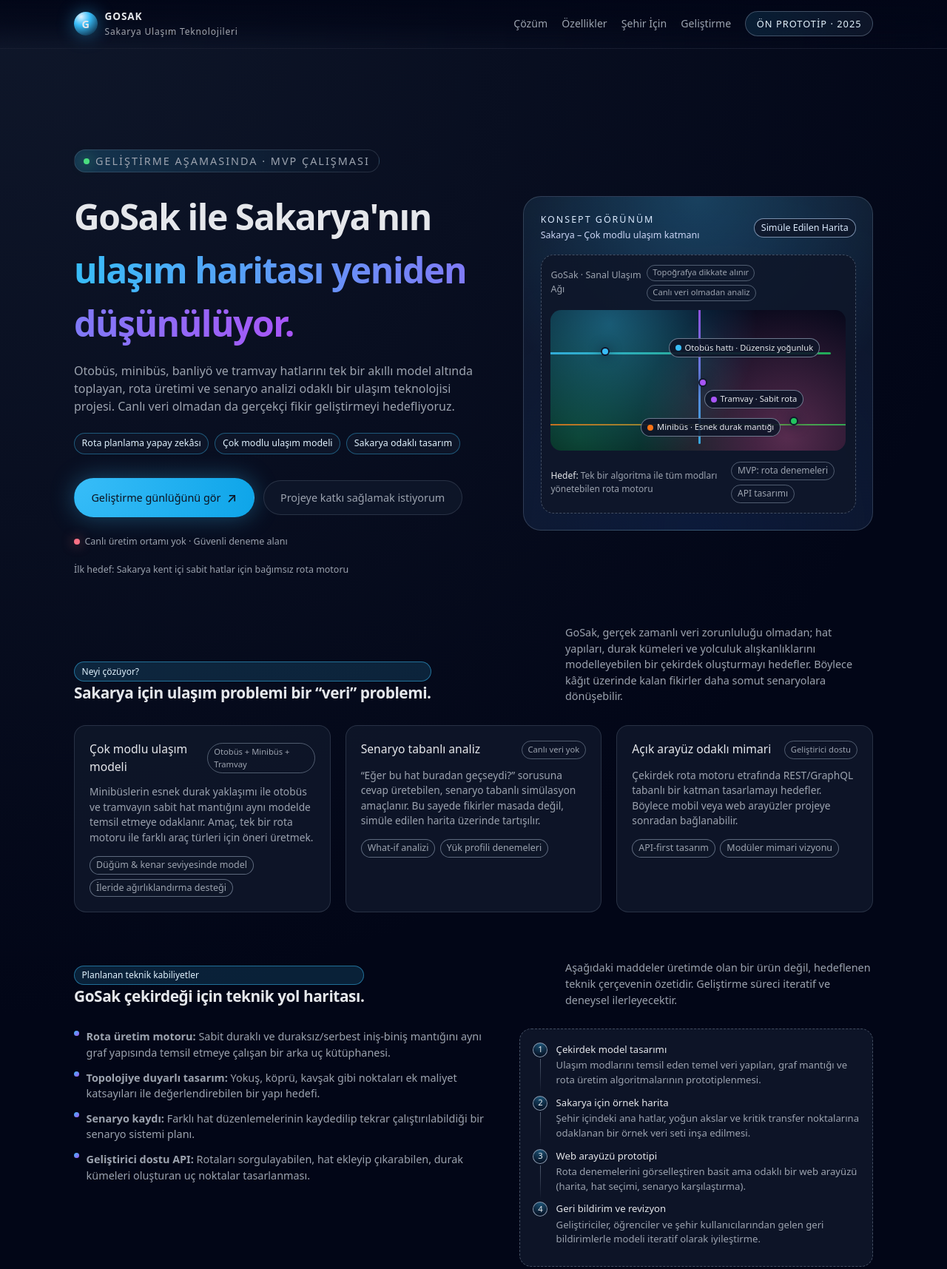
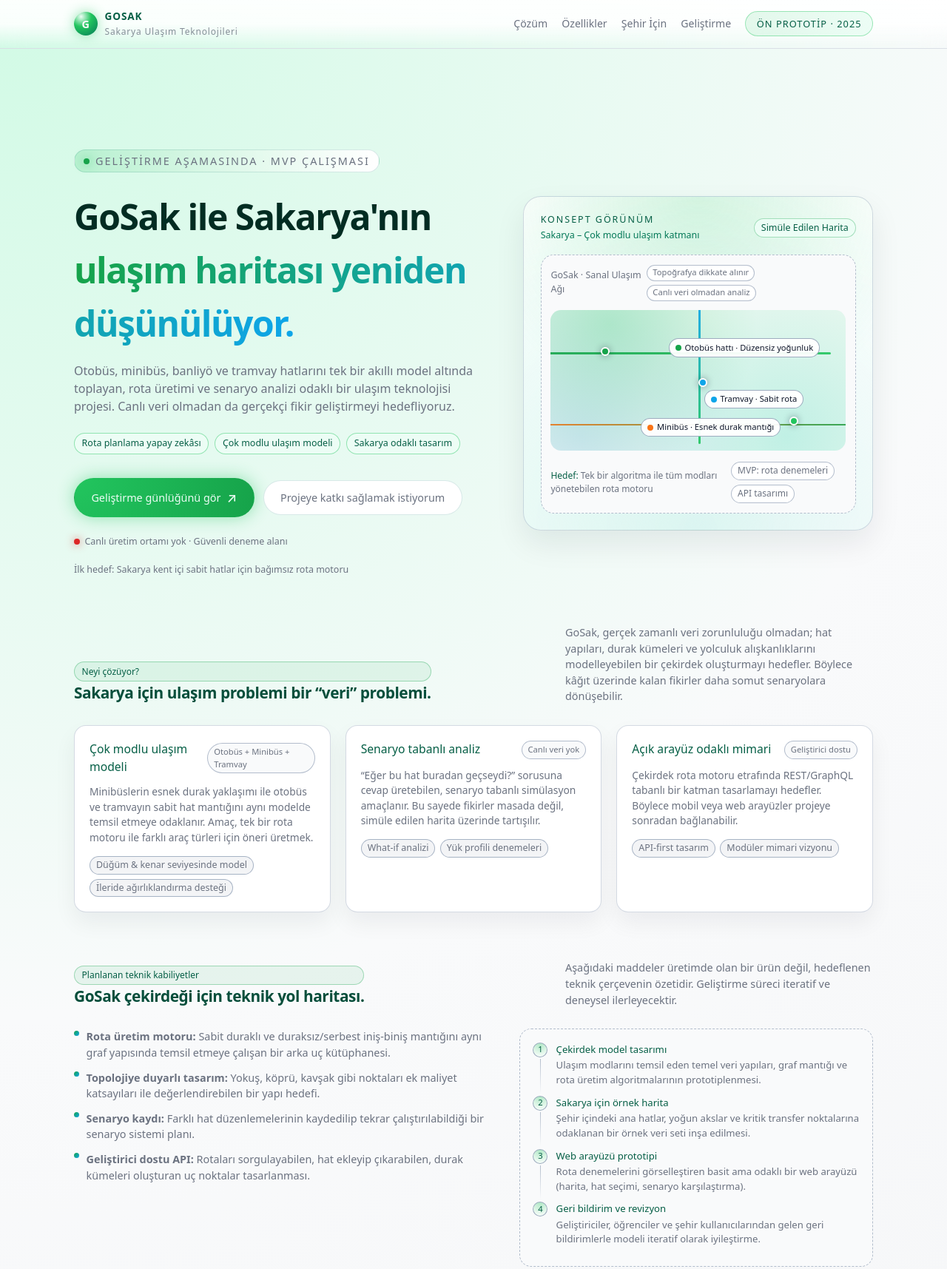
Before and after one commit to AlihanHoylu/GoSakPage, a plain HTML site: page index.html in a window 1280 px wide. Shown: the top 1715 px of the page at 74% size. Drawn offline with Linux system fonts and the light colour scheme.

Commit message:
Update index.html

```diff
--- a/index.html
+++ b/index.html
@@ -8,15 +8,16 @@
 
   <style>
     :root {
-      --bg-dark: #050816;
-      --bg-card: rgba(15, 23, 42, 0.9);
-      --accent: #38bdf8;
-      --accent-soft: rgba(56, 189, 248, 0.15);
-      --text-main: #e5e7eb;
-      --text-muted: #9ca3af;
-      --border-subtle: rgba(148, 163, 184, 0.2);
-      --danger: #fb7185;
-      --success: #4ade80;
+      --bg-page: #f4f7f5;
+      --bg-header: rgba(255, 255, 255, 0.92);
+      --bg-card: #ffffff;
+      --accent: #16a34a;
+      --accent-soft: rgba(22, 163, 74, 0.08);
+      --text-main: #022c22;
+      --text-muted: #6b7280;
+      --border-subtle: rgba(15, 118, 110, 0.16);
+      --danger: #dc2626;
+      --success: #16a34a;
     }
 
     * {
@@ -28,7 +29,8 @@
     body {
       font-family: system-ui, -apple-system, BlinkMacSystemFont, "SF Pro Text",
         "Segoe UI", sans-serif;
-      background: radial-gradient(circle at top left, #0f172a 0, #020617 45%, #020617 100%);
+      background:
+        radial-gradient(circle at top left, #d1fae5 0, #f9fafb 45%, #f3f4f6 100%);
       color: var(--text-main);
       min-height: 100vh;
       line-height: 1.5;
@@ -49,14 +51,14 @@
       position: sticky;
       top: 0;
       z-index: 20;
-      backdrop-filter: blur(18px);
+      backdrop-filter: blur(16px);
       background: linear-gradient(
         to bottom,
-        rgba(2, 6, 23, 0.95),
-        rgba(2, 6, 23, 0.7),
+        var(--bg-header),
+        rgba(255, 255, 255, 0.88),
         transparent
       );
-      border-bottom: 1px solid rgba(148, 163, 184, 0.15);
+      border-bottom: 1px solid rgba(148, 163, 184, 0.35);
     }
 
     .nav {
@@ -77,25 +79,28 @@
       letter-spacing: 0.06em;
       text-transform: uppercase;
       font-size: 0.85rem;
+      color: #065f46;
     }
 
     .logo-badge {
       width: 32px;
       height: 32px;
       border-radius: 999px;
-      background: radial-gradient(circle at 30% 20%, #e0f2fe, #38bdf8 35%, #020617 100%);
+      background: radial-gradient(circle at 30% 20%, #ecfdf5, #22c55e 40%, #047857 100%);
       display: flex;
       align-items: center;
       justify-content: center;
       font-size: 0.9rem;
-      box-shadow: 0 0 24px rgba(56, 189, 248, 0.45);
+      box-shadow: 0 0 16px rgba(34, 197, 94, 0.45);
+      color: #f9fafb;
     }
 
     .logo span:last-child {
-      opacity: 0.7;
+      opacity: 0.8;
       font-weight: 400;
       text-transform: none;
       font-size: 0.75rem;
+      color: #6b7280;
     }
 
     .nav-links {
@@ -115,16 +120,16 @@
 
     .nav-links a:hover {
       color: var(--text-main);
-      border-color: rgba(148, 163, 184, 0.5);
+      border-color: rgba(34, 197, 94, 0.6);
     }
 
     .nav-pill {
       border-radius: 999px;
       padding: 0.4rem 0.9rem;
-      border: 1px solid rgba(148, 163, 184, 0.4);
-      background: radial-gradient(circle at top left, rgba(56, 189, 248, 0.13), rgba(15, 23, 42, 0.9));
+      border: 1px solid rgba(34, 197, 94, 0.4);
+      background: radial-gradient(circle at top left, rgba(34, 197, 94, 0.12), #ecfdf5);
       font-size: 0.8rem;
-      color: #e5f4ff;
+      color: #065f46;
       text-transform: uppercase;
       letter-spacing: 0.08em;
       font-weight: 500;
@@ -148,7 +153,7 @@
       padding: 0.25rem 0.75rem;
       border-radius: 999px;
       border: 1px solid var(--border-subtle);
-      background: radial-gradient(circle at left, rgba(56, 189, 248, 0.2), transparent);
+      background: radial-gradient(circle at left, rgba(34, 197, 94, 0.18), #ffffff);
       color: var(--text-muted);
     }
 
@@ -157,7 +162,7 @@
       height: 8px;
       border-radius: 999px;
       background: var(--success);
-      box-shadow: 0 0 16px rgba(74, 222, 128, 0.7);
+      box-shadow: 0 0 14px rgba(34, 197, 94, 0.7);
     }
 
     .hero-title {
@@ -165,10 +170,11 @@
       font-size: clamp(2.3rem, 4vw, 3rem);
       font-weight: 700;
       letter-spacing: -0.03em;
+      color: #022c22;
     }
 
     .hero-title span {
-      background: linear-gradient(to right, #38bdf8, #a855f7);
+      background: linear-gradient(to right, #16a34a, #0ea5e9);
       -webkit-background-clip: text;
       background-clip: text;
       color: transparent;
@@ -192,9 +198,9 @@
       font-size: 0.78rem;
       padding: 0.25rem 0.6rem;
       border-radius: 999px;
-      border: 1px solid rgba(56, 189, 248, 0.4);
-      background-color: rgba(15, 23, 42, 0.9);
-      color: #e0f2fe;
+      border: 1px solid rgba(34, 197, 94, 0.45);
+      background-color: #ecfdf5;
+      color: #065f46;
     }
 
     .hero-actions {
@@ -221,26 +227,27 @@
     }
 
     .btn-primary {
-      background: radial-gradient(circle at top left, #38bdf8, #0ea5e9);
-      box-shadow: 0 0 32px rgba(56, 189, 248, 0.35);
-      color: #0b1220;
+      background: radial-gradient(circle at top left, #22c55e, #16a34a);
+      box-shadow: 0 0 22px rgba(34, 197, 94, 0.45);
+      color: #ecfdf5;
     }
 
     .btn-primary:hover {
       transform: translateY(-1px);
-      box-shadow: 0 0 40px rgba(56, 189, 248, 0.5);
+      box-shadow: 0 0 28px rgba(34, 197, 94, 0.6);
     }
 
     .btn-ghost {
       border-color: var(--border-subtle);
-      background: rgba(15, 23, 42, 0.9);
+      background: #ffffff;
       color: var(--text-muted);
     }
 
     .btn-ghost:hover {
-      border-color: rgba(148, 163, 184, 0.7);
+      border-color: rgba(15, 118, 110, 0.45);
       color: var(--text-main);
       transform: translateY(-1px);
+      background-color: #f9fafb;
     }
 
     .btn-icon {
@@ -268,18 +275,19 @@
       height: 8px;
       border-radius: 999px;
       background: var(--danger);
-      box-shadow: 0 0 16px rgba(248, 113, 113, 0.7);
+      box-shadow: 0 0 12px rgba(220, 38, 38, 0.7);
     }
 
     .hero-panel {
       border-radius: 1.5rem;
       padding: 1.4rem;
-      border: 1px solid rgba(148, 163, 184, 0.25);
+      border: 1px solid rgba(148, 163, 184, 0.4);
       background:
-        radial-gradient(circle at top, rgba(56, 189, 248, 0.25), transparent 60%),
-        radial-gradient(circle at bottom, rgba(59, 130, 246, 0.15), rgba(15, 23, 42, 0.95));
+        radial-gradient(circle at top, rgba(34, 197, 94, 0.18), transparent 60%),
+        radial-gradient(circle at bottom, rgba(45, 212, 191, 0.12), #ffffff);
       position: relative;
       overflow: hidden;
+      box-shadow: 0 18px 40px rgba(15, 23, 42, 0.08);
     }
 
     .hero-panel-header {
@@ -288,20 +296,21 @@
       align-items: center;
       margin-bottom: 1rem;
       font-size: 0.78rem;
-      color: #dbeafe;
+      color: #065f46;
     }
 
     .hero-panel-badge {
       padding: 0.18rem 0.55rem;
       border-radius: 999px;
-      border: 1px solid rgba(191, 219, 254, 0.6);
-      background: rgba(15, 23, 42, 0.85);
+      border: 1px solid rgba(22, 163, 74, 0.35);
+      background: #ecfdf5;
+      color: #065f46;
     }
 
     .hero-map {
       border-radius: 1.1rem;
-      border: 1px dashed rgba(148, 163, 184, 0.4);
-      background-color: rgba(15, 23, 42, 0.9);
+      border: 1px dashed rgba(148, 163, 184, 0.7);
+      background-color: #f9fafb;
       padding: 0.8rem;
       position: relative;
       overflow: hidden;
@@ -325,8 +334,9 @@
     .hero-map-badges span {
       padding: 0.1rem 0.45rem;
       border-radius: 999px;
-      border: 1px solid rgba(148, 163, 184, 0.5);
+      border: 1px solid rgba(148, 163, 184, 0.7);
       font-size: 0.7rem;
+      background-color: #ffffff;
     }
 
     .hero-lines {
@@ -334,17 +344,17 @@
       height: 190px;
       border-radius: 0.9rem;
       background:
-        radial-gradient(circle at 20% 10%, rgba(56, 189, 248, 0.4), transparent 55%),
-        radial-gradient(circle at 80% 90%, rgba(244, 114, 182, 0.35), transparent 55%),
-        radial-gradient(circle at 10% 90%, rgba(22, 163, 74, 0.35), transparent 60%),
-        #020617;
+        radial-gradient(circle at 20% 10%, rgba(34, 197, 94, 0.25), transparent 55%),
+        radial-gradient(circle at 80% 90%, rgba(45, 212, 191, 0.2), transparent 55%),
+        radial-gradient(circle at 10% 90%, rgba(59, 130, 246, 0.15), transparent 60%),
+        #e5f7ee;
       overflow: hidden;
     }
 
     .line {
       position: absolute;
       border-radius: 999px;
-      opacity: 0.85;
+      opacity: 0.9;
     }
 
     .line-bus {
@@ -353,7 +363,7 @@
       top: 30%;
       left: -5%;
       right: 0;
-      background: linear-gradient(to right, #38bdf8, #22c55e);
+      background: linear-gradient(to right, #16a34a, #22c55e);
     }
 
     .line-tram {
@@ -361,7 +371,7 @@
       height: 100%;
       left: 50%;
       top: -5%;
-      background: linear-gradient(to bottom, #a855f7, #38bdf8);
+      background: linear-gradient(to bottom, #0ea5e9, #22c55e);
     }
 
     .line-minibus {
@@ -369,7 +379,7 @@
       width: 120%;
       bottom: 18%;
       left: -10%;
-      background: linear-gradient(to right, #f97316, #22c55e);
+      background: linear-gradient(to right, #f97316, #16a34a);
     }
 
     .node {
@@ -377,20 +387,20 @@
       width: 12px;
       height: 12px;
       border-radius: 999px;
-      border: 2px solid #0f172a;
-      box-shadow: 0 0 16px rgba(15, 23, 42, 0.8);
+      border: 2px solid #ffffff;
+      box-shadow: 0 0 10px rgba(15, 23, 42, 0.4);
     }
 
     .node-a {
       top: 26%;
       left: 17%;
-      background: #38bdf8;
+      background: #16a34a;
     }
 
     .node-b {
       top: 48%;
       left: 50%;
-      background: #a855f7;
+      background: #0ea5e9;
     }
 
     .node-c {
@@ -404,9 +414,9 @@
       padding: 0.2rem 0.5rem;
       border-radius: 999px;
       font-size: 0.7rem;
-      background: rgba(15, 23, 42, 0.9);
-      border: 1px solid rgba(148, 163, 184, 0.7);
-      color: #e5e7eb;
+      background: rgba(255, 255, 255, 0.95);
+      border: 1px solid rgba(148, 163, 184, 0.9);
+      color: #0f172a;
       display: inline-flex;
       align-items: center;
       gap: 0.3rem;
@@ -435,11 +445,11 @@
     }
 
     .vehicle-bus span {
-      background: #38bdf8;
+      background: #16a34a;
     }
 
     .vehicle-tram span {
-      background: #a855f7;
+      background: #0ea5e9;
     }
 
     .vehicle-minibus span {
@@ -456,7 +466,7 @@
     }
 
     .hero-panel-footer strong {
-      color: #e5e7eb;
+      color: #065f46;
       font-weight: 500;
     }
 
@@ -469,7 +479,8 @@
     .pill-row span {
       padding: 0.15rem 0.5rem;
       border-radius: 999px;
-      border: 1px solid rgba(148, 163, 184, 0.5);
+      border: 1px solid rgba(148, 163, 184, 0.7);
+      background-color: #ffffff;
     }
 
     section {
@@ -488,6 +499,7 @@
       font-size: 1.3rem;
       font-weight: 600;
       letter-spacing: -0.02em;
+      color: #064e3b;
     }
 
     .section-subtitle {
@@ -500,9 +512,9 @@
       font-size: 0.75rem;
       padding: 0.2rem 0.6rem;
       border-radius: 999px;
-      border: 1px solid rgba(56, 189, 248, 0.5);
+      border: 1px solid rgba(22, 163, 74, 0.35);
       background-color: var(--accent-soft);
-      color: #e0f2fe;
+      color: #065f46;
     }
 
     .grid-3 {
@@ -513,18 +525,19 @@
 
     .card {
       border-radius: 1rem;
-      border: 1px solid rgba(148, 163, 184, 0.2);
+      border: 1px solid rgba(148, 163, 184, 0.4);
       background: var(--bg-card);
       padding: 1.25rem;
       position: relative;
       overflow: hidden;
+      box-shadow: 0 14px 30px rgba(15, 23, 42, 0.06);
     }
 
     .card::before {
       content: "";
       position: absolute;
       inset: 0;
-      background: radial-gradient(circle at top left, rgba(56, 189, 248, 0.14), transparent 55%);
+      background: radial-gradient(circle at top left, rgba(34, 197, 94, 0.16), transparent 55%);
       opacity: 0;
       transition: opacity 0.2s ease;
       pointer-events: none;
@@ -544,14 +557,16 @@
     .card-title {
       font-size: 0.98rem;
       font-weight: 500;
+      color: #065f46;
     }
 
     .card-tag {
       font-size: 0.7rem;
       padding: 0.18rem 0.5rem;
       border-radius: 999px;
-      border: 1px solid rgba(148, 163, 184, 0.5);
+      border: 1px solid rgba(148, 163, 184, 0.7);
       color: var(--text-muted);
+      background-color: #f9fafb;
     }
 
     .card-body {
@@ -571,8 +586,8 @@
     .card-meta span {
       padding: 0.12rem 0.5rem;
       border-radius: 999px;
-      background: rgba(15, 23, 42, 0.9);
-      border: 1px solid rgba(148, 163, 184, 0.6);
+      background: #f3f4f6;
+      border: 1px solid rgba(148, 163, 184, 0.8);
     }
 
     .grid-2 {
@@ -601,15 +616,15 @@
       width: 7px;
       height: 7px;
       border-radius: 999px;
-      background: linear-gradient(to bottom right, #38bdf8, #a855f7);
+      background: linear-gradient(to bottom right, #16a34a, #0ea5e9);
       flex-shrink: 0;
     }
 
     .timeline {
       border-radius: 1rem;
-      border: 1px dashed rgba(148, 163, 184, 0.4);
+      border: 1px dashed rgba(148, 163, 184, 0.7);
       padding: 1.1rem 1.1rem 0.9rem;
-      background: rgba(15, 23, 42, 0.9);
+      background: #f9fafb;
       font-size: 0.82rem;
     }
 
@@ -629,7 +644,7 @@
       top: 1.4rem;
       bottom: 0.2rem;
       width: 1px;
-      background: linear-gradient(to bottom, rgba(148, 163, 184, 0.5), transparent);
+      background: linear-gradient(to bottom, rgba(148, 163, 184, 0.7), transparent);
     }
 
     .timeline-index {
@@ -641,13 +656,14 @@
       align-items: center;
       justify-content: center;
       font-size: 0.7rem;
-      background: radial-gradient(circle at top, rgba(56, 189, 248, 0.4), #020617);
+      background: radial-gradient(circle at top, rgba(34, 197, 94, 0.35), #ffffff);
+      color: #065f46;
     }
 
     .timeline-title {
       font-weight: 500;
       margin-bottom: 0.1rem;
-      color: #e5e7eb;
+      color: #065f46;
     }
 
     .timeline-body {
@@ -656,22 +672,24 @@
 
     .newsletter {
       border-radius: 1.2rem;
-      border: 1px solid rgba(148, 163, 184, 0.3);
+      border: 1px solid rgba(148, 163, 184, 0.6);
       background:
-        radial-gradient(circle at left, rgba(56, 189, 248, 0.25), transparent 55%),
-        rgba(15, 23, 42, 0.95);
+        radial-gradient(circle at left, rgba(34, 197, 94, 0.22), transparent 55%),
+        #ffffff;
       padding: 1.4rem 1.4rem 1.2rem;
       display: grid;
       grid-template-columns: minmax(0, 2fr) minmax(0, 1.3fr);
       gap: 1.25rem;
       align-items: center;
       margin-top: 2.5rem;
+      box-shadow: 0 16px 35px rgba(15, 23, 42, 0.06);
     }
 
     .newsletter-title {
       font-size: 1.05rem;
       font-weight: 600;
       margin-bottom: 0.3rem;
+      color: #065f46;
     }
 
     .newsletter-text {
@@ -690,23 +708,23 @@
       flex: 1;
       min-width: 0;
       border-radius: 999px;
-      border: 1px solid rgba(148, 163, 184, 0.6);
+      border: 1px solid rgba(148, 163, 184, 0.9);
       padding: 0.65rem 1rem;
-      background-color: rgba(15, 23, 42, 0.9);
+      background-color: #f9fafb;
       color: var(--text-main);
       font-size: 0.86rem;
       outline: none;
     }
 
     .newsletter-input::placeholder {
-      color: #6b7280;
+      color: #9ca3af;
     }
 
     footer {
       margin-top: 3rem;
       font-size: 0.78rem;
       color: var(--text-muted);
-      border-top: 1px solid rgba(148, 163, 184, 0.2);
+      border-top: 1px solid rgba(148, 163, 184, 0.5);
       padding-top: 1.4rem;
       display: flex;
       justify-content: space-between;
@@ -718,7 +736,7 @@
       text-decoration: underline;
       text-decoration-style: dotted;
       text-underline-offset: 2px;
-      color: #cbd5f5;
+      color: #047857;
     }
 
     .footer-links {
@@ -730,10 +748,10 @@
     .mobile-nav-toggle {
       display: none;
       border-radius: 999px;
-      border: 1px solid rgba(148, 163, 184, 0.6);
+      border: 1px solid rgba(148, 163, 184, 0.9);
       padding: 0.2rem 0.7rem;
       font-size: 0.8rem;
-      background: rgba(15, 23, 42, 0.95);
+      background: #ffffff;
       color: var(--text-muted);
       cursor: pointer;
     }
@@ -769,8 +787,9 @@
         flex-direction: column;
         padding: 0.75rem 1rem;
         border-radius: 0.9rem;
-        border: 1px solid rgba(148, 163, 184, 0.4);
-        background-color: rgba(15, 23, 42, 0.97);
+        border: 1px solid rgba(148, 163, 184, 0.7);
+        background-color: #ffffff;
+        box-shadow: 0 10px 25px rgba(15, 23, 42, 0.12);
       }
       .nav-links.open {
         display: flex;
@@ -858,7 +877,7 @@
         <div class="hero-panel-header">
           <div>
             <div style="font-size:0.78rem; text-transform:uppercase; letter-spacing:0.16em;">Konsept Görünüm</div>
-            <div style="font-size:0.78rem; color:#cbd5f5; margin-top:0.15rem;">
+            <div style="font-size:0.78rem; color:#047857; margin-top:0.15rem;">
               Sakarya – Çok modlu ulaşım katmanı
             </div>
           </div>
```
